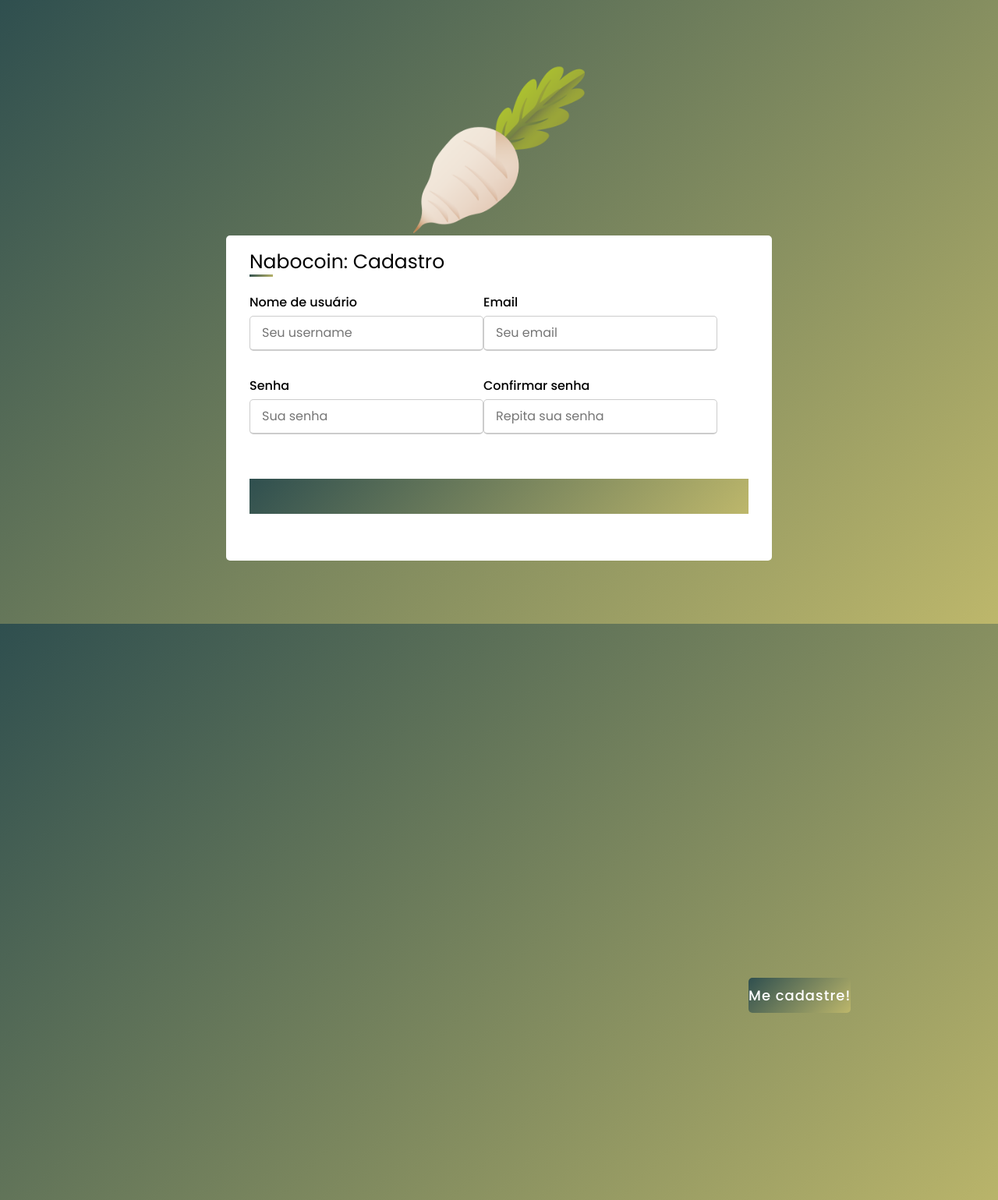
After one commit to joaovillaca/NaboCoin, a Flask app: template application/templates/forms.html in a window 1280 px wide; the page is wider, and only the part inside the window is pictured. The commit adds this page. Shown: the top 1539 px of that part at 78% size. Run offline with Flask 2, Linux system fonts and the light colour scheme; the template is opened without the code that fills it, so the values that code supplies are empty; parts of the project's set-up code (start-up, migrations or seed data) failed here and were passed over.

Commit message:
New register page

```diff
--- a/application/desktop.ini
+++ /dev/null
@@ -1,2 +0,0 @@
-[LocalizedFileNames]
-nabo.png=@nabo,0
--- a/application/forms.py
+++ b/application/forms.py
@@ -8,4 +8,5 @@ class RegistrationForm(FlaskForm):
     password = PasswordField('password', validators = [DataRequired()], description ='Senha:', render_kw={"class": "form-control"})
     confirm = PasswordField('confirm', validators = [DataRequired(), EqualTo('password')],
         description='Confirme a senha:', render_kw={"class": "form-control", "oninput" : "verificaSenha()"})
-    accept_tos = BooleanField('accept_tos', validators = [DataRequired(), InputRequired()],  description='Aceito os termos de serviço')
+    accept_tos = BooleanField('accept_tos', validators = [DataRequired(), InputRequired()],  description='Aceito os termos de serviço',
+        render_kw={"type": "checkbox"})
--- /dev/null
+++ b/application/static/register.css
@@ -0,0 +1,120 @@
+@import url('https://fonts.googleapis.com/css2?family=Poppins:wght@200;300;400;500;600;700&display=swap');
+*{
+  margin: 0;
+  padding: 0;
+  box-sizing: border-box;
+  font-family: 'Poppins',sans-serif;
+}
+
+body{
+    display: flex;
+    height: 100vh;
+    justify-content: center;
+    align-items: center;
+    background:  linear-gradient(135deg, darkslategray, darkkhaki);
+}
+
+.container{
+    max-width: 700px;
+    width: 100%;
+    background: #fff;
+    padding: 15px 30px;
+    border-radius: 5px;
+}
+
+.container .title{
+    font-size: 25px;
+    font-weight: 3px;
+    position: relative;
+}
+
+.container .title::before{
+    content: '';
+    position: absolute;
+    left: 0;
+    bottom: 0;
+    height: 3px;
+    width: 30px;
+    background: linear-gradient(135deg, darkslategray, darkkhaki);
+}
+
+.container form .user-details{
+    display: flex;
+    flex-wrap: wrap;
+}
+
+form .user-details .input-box{
+    margin-bottom: 15px;
+    width: calc(100% / 2 - 20px);
+    margin: 20px 0 12px 0;
+}
+
+.user-details .input-box .details{
+    display: block;
+    font-weight: 500;
+    margin-bottom: 5px;
+
+}
+
+.user-details .input-box input{
+    height: 45px;
+    width: 100%;
+    outline: none;
+    border-radius: 5px;
+    border: 1px solid #ccc;
+    padding-left: 15px;
+    font-size: 16px;
+    border-bottom-width: 2px;
+    transition: all 0.3s ease;
+}
+
+.user-details .input-box input:focus,
+.user-details .input-box input:valid{
+    border-color: darkslategray;
+}
+
+form .button{
+    height: 45px;
+    margin: 45px 0;
+    outline: none;
+    background: linear-gradient(135deg, darkslategray, darkkhaki);
+}
+
+form .button input{
+    height: 100%;
+    margin: 100%;
+    outline: none;
+    color: #fff;
+    border: none;
+    font-size: 18px;
+    font-weight: 500;
+    border-radius: 5px;
+    letter-spacing: 1px;
+    background: linear-gradient(135deg, darkslategray, darkkhaki);
+}
+
+form .button input:hover{
+    background: linear-gradient(-135deg, darkslategray, darkkhaki);
+}
+
+@media (max-width: 584px){
+    .container{
+        max-width: 100%;
+    }
+    form .user-details .input-box{
+        margin-bottom: 15px;
+        width: 100%;
+    }
+    .container form .user-details{
+        max-height: 300px;
+        overflow-y: scroll;
+    }
+    .user-details::-webkit-scrollbar{
+        width: 0;
+    }
+    @media(max-width: 459px){
+        .container .content .category{
+          flex-direction: column;
+        }
+    }
+}
--- a/application/templates/desktop.ini
+++ /dev/null
@@ -1,2 +0,0 @@
-[LocalizedFileNames]
-nabo.png=@nabo,0
--- /dev/null
+++ b/application/templates/forms.html
@@ -0,0 +1,38 @@
+<!DOCTYPE hmtl>
+<hmtl lang="pt-br">
+    <head>
+        <meta charset="UTF-8">
+        <title>Nabocoin - Cadastro</title>
+        <link rel="stylesheet" href="../static/register.css">
+            <meta name="viewport" content="width=device-width, initial scale=1.0">
+    </head>
+    <body>
+        <center><img src="../static/img/icon.png" width="220" height="220"></center>
+        <div class="container">
+            <div class="title">Nabocoin: Cadastro</div>
+            <form action="#">
+                <div class="user-details">
+                    <div class="input-box">
+                        <span class="details">Nome de usuário</span>
+                        <input type="text" placeholder="Seu username" required>
+                    </div>
+                    <div class="input-box">
+                        <span class="details">Email</span>
+                        <input type="email" placeholder="Seu email" required>
+                    </div>
+                    <div class="input-box">
+                        <span class="details">Senha</span>
+                        <input type="password" placeholder="Sua senha" required>
+                    </div>
+                    <div class="input-box">
+                        <span class="details">Confirmar senha</span>
+                        <input type="password" placeholder="Repita sua senha" required>
+                    </div>
+                </div>
+                <div class="button">
+                    <input type="submit" value="Me cadastre!">
+                </div>
+            </form>
+        </div>
+    </body>
+</hmtl>
```
Also changed, not shown: application/main.py (+5 -4 lines), application/static/main.css (+4 -4 lines), application/templates/index.html (+6 -6 lines), application/templates/register.html (+3 -85 lines).
